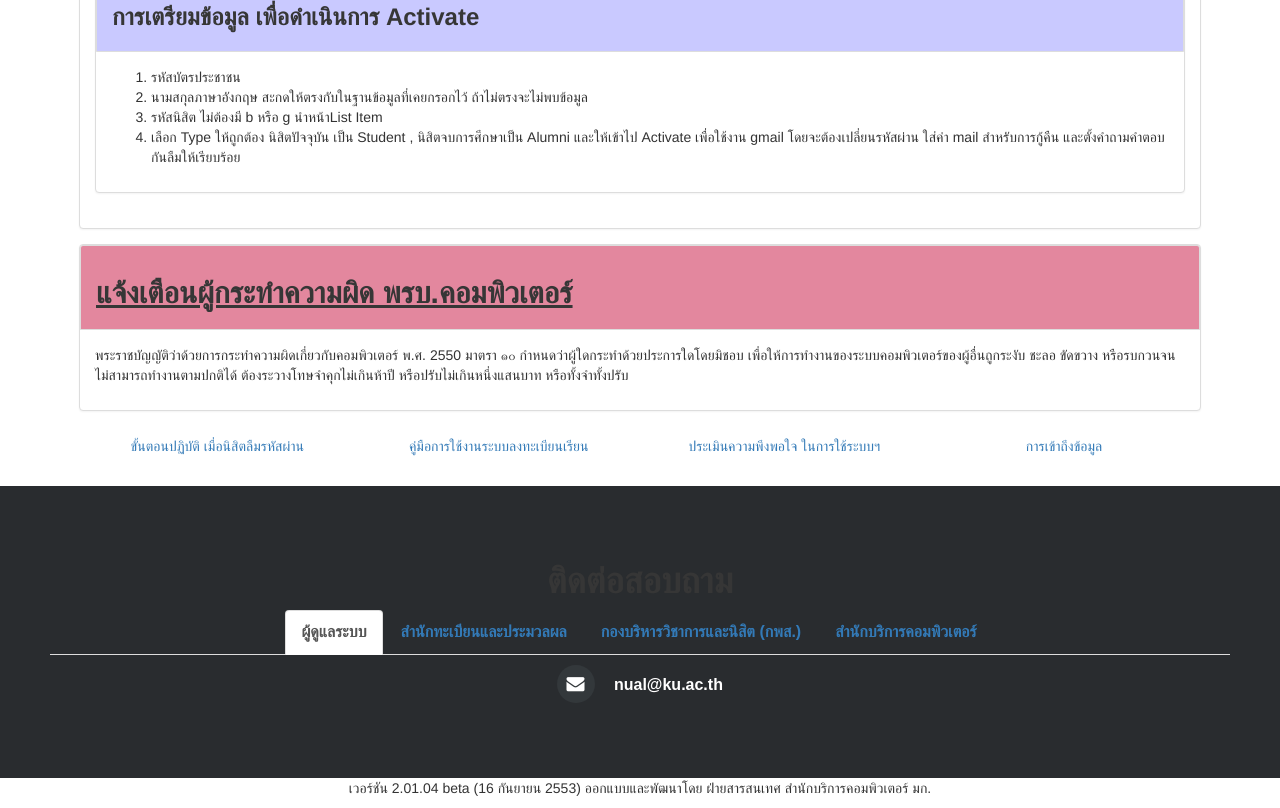
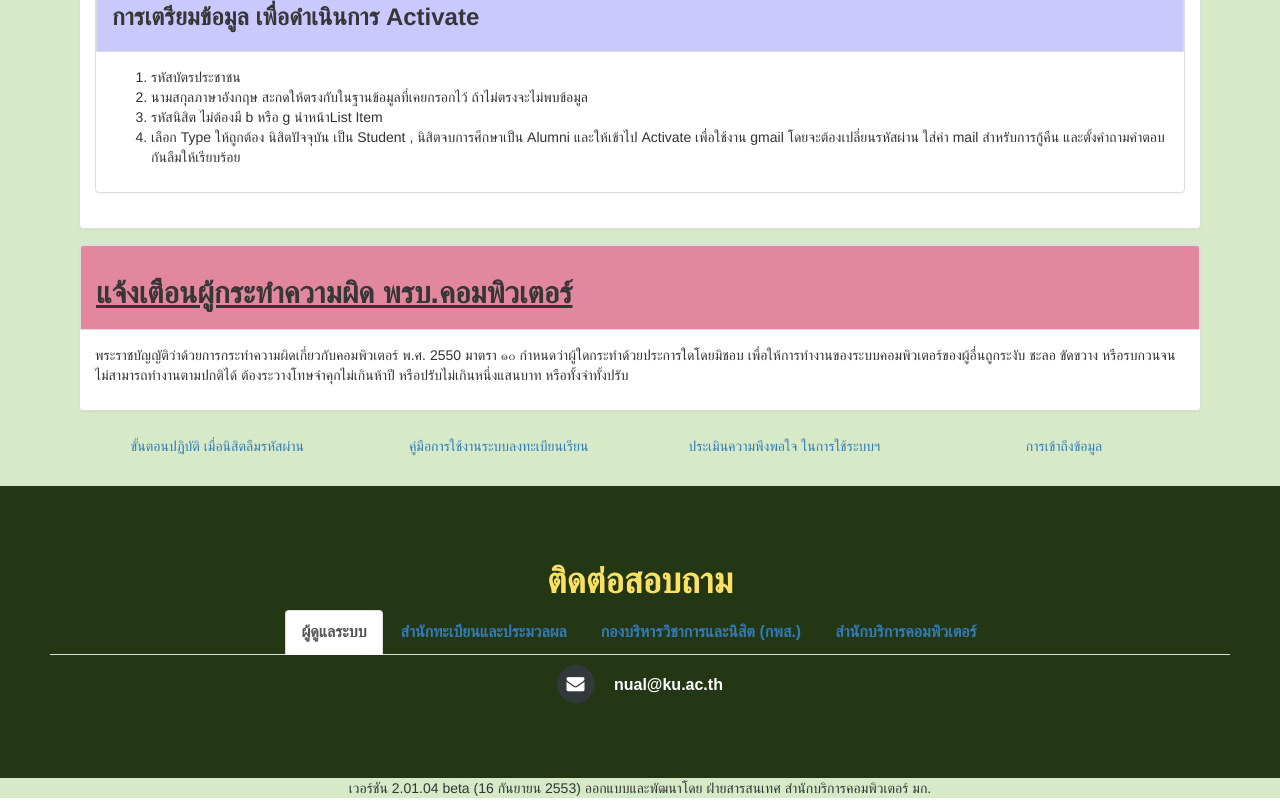
Before and after one commit to coolllll/HCIweb.github.io, a plain HTML site: page index.html in a window 1280 px wide. Shown: the part 1311-2119 px from the top of the page. Drawn offline with Linux system fonts and the light colour scheme; some packages are replaced by stand-ins of ours; a script that the page names is missing.

Commit message:
edit background color

```diff
--- a/index.html
+++ b/index.html
@@ -19,7 +19,7 @@
   <link rel="stylesheet" href="assets/css/Pretty-Footer.css">
 </head>
 
-<body>
+<body style="background-color: #d6eac8">
   <section class="hero">
     <div class="hero-head">
       <nav class="navbar is-fixed-top" style="padding-left: 400px;">
@@ -316,10 +316,10 @@
       <li><a href="https://std.regis.ku.ac.th/doc/access_ctrl_regisbnk.pdf" target="_blank">การเข้าถึงข้อมูล </a></li>
     </ul>
   </div>
-  <footer style="margin-top:20px">
+  <footer style="margin-top:20px;background-color: #233715">
     <div class="row">
       <div class="col-lg-12">
-        <h1 class="text-center"><strong>ติดต่อสอบถาม</strong> </h1>
+        <h1 class="text-center" style="color: #fce064"><b>ติดต่อสอบถาม</b></h1>
         <div>
           <ul class="nav nav-tabs center">
             <li class="active"><a href="#tab-4" role="tab" data-toggle="tab">ผู้ดูแลระบบ </a></li>
```
